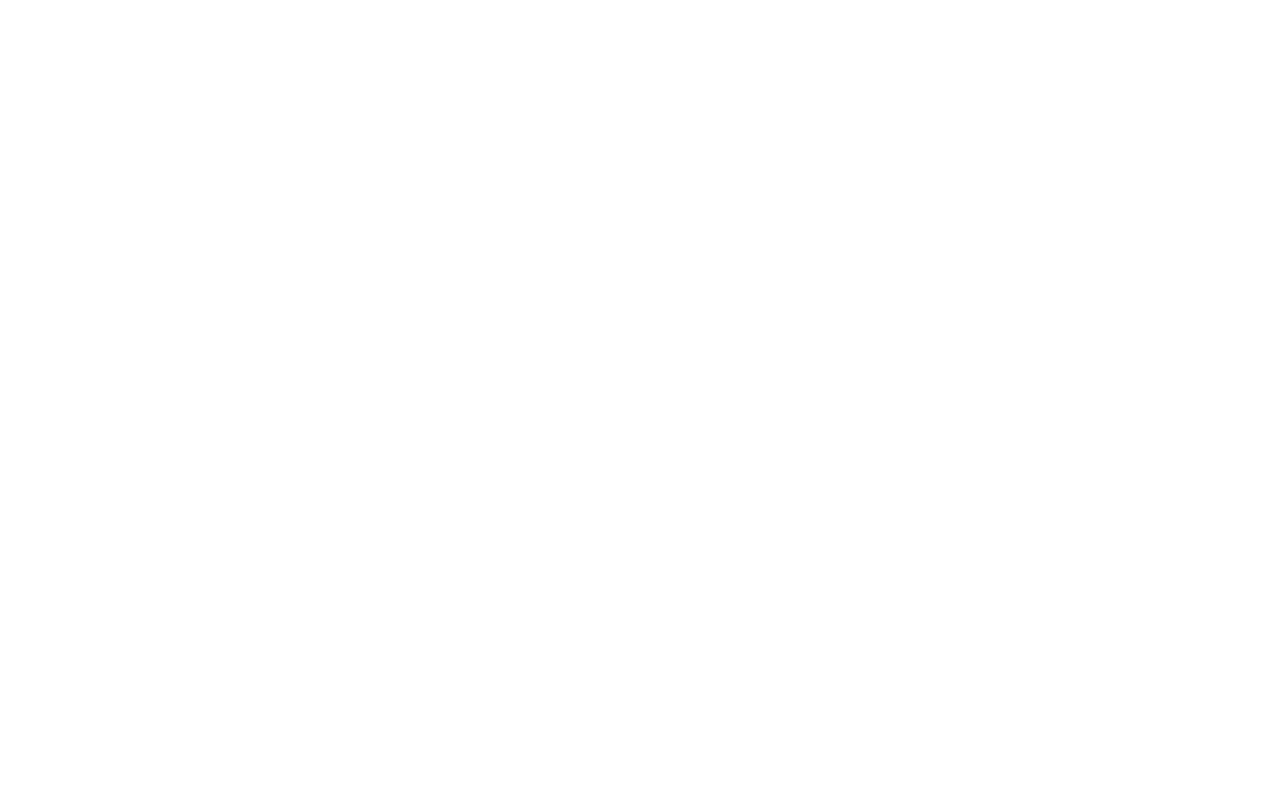
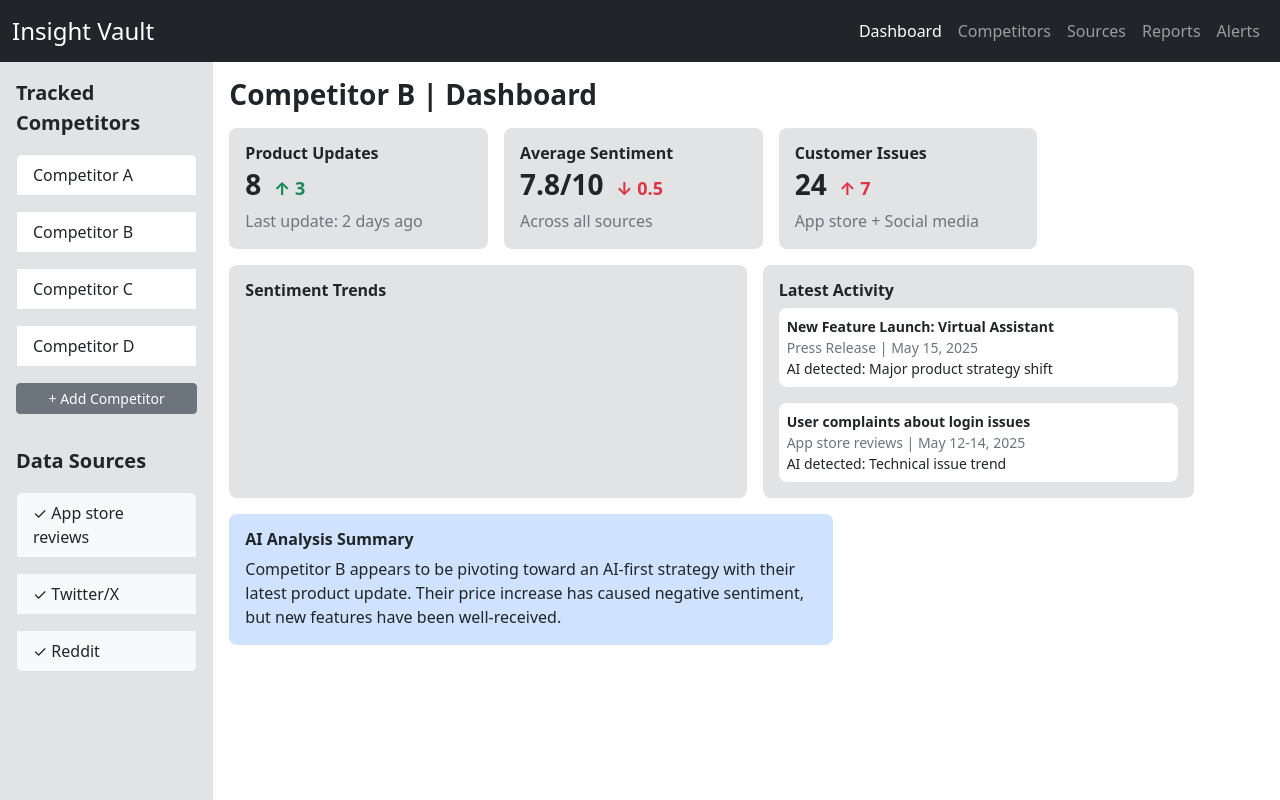
Before and after one commit to edwzeledon/insight-vault, a React (Vite) app in the folder frontend/: page / in a window 1280 px wide. Built offline with nearby package versions, Linux system fonts and the light colour scheme.

Commit message:
feat: add dashboard layout with sidebar and navbar

```diff
--- a/frontend/package.json
+++ b/frontend/package.json
@@ -10,8 +10,10 @@
     "preview": "vite preview"
   },
   "dependencies": {
+    "bootstrap": "^5.3.6",
     "react": "^19.1.0",
-    "react-dom": "^19.1.0"
+    "react-dom": "^19.1.0",
+    "react-router-dom": "^7.6.0"
   },
   "devDependencies": {
     "@eslint/js": "^9.25.0",
--- a/frontend/src/App.jsx
+++ b/frontend/src/App.jsx
@@ -1,10 +1,21 @@
 import { useState } from 'react'
+import { HashRouter, Routes, Route } from 'react-router-dom'
+
 import './App.css'
+import Dashboard from './Dashboard'
 
 export default function App() {
 
   return (
     <>
+      <HashRouter>
+        <Routes>
+          <Route path='/' Component={ Dashboard } />
+          {/* <Route path='/competitors' Component={Navbar} />
+          <Route path='/sources' Component={Navbar} />
+          <Route path='/alerts' Component={Navbar} /> */}
+        </Routes>
+      </HashRouter>
     </>
   )
 }
--- /dev/null
+++ b/frontend/src/Dashboard.jsx
@@ -0,0 +1,117 @@
+import { useState } from "react";
+import Navbar from "./Navbar";
+
+export default function Dashboard() {
+    const [comp, setcomp] = useState([
+        'Competitor A',
+        'Competitor B',
+        'Competitor C',
+        'Competitor D'
+    ])
+    const [sources, setSources] = useState([
+        'App store reviews',
+        'Twitter/X',
+        'Reddit'
+    ])
+
+    function handleCompClick() {
+
+    }
+    return (
+        <div className="d-flex flex-column min-vh-100">
+            <Navbar />
+            <div className="row g-0 d-flex flex-grow-1">
+                <div className="col-2 d-flex flex-column bg-secondary-subtle p-3">
+                    <div className="d-flex flex-column">
+                        <div className="mb-3">
+                            <span className="fw-bold fs-5"> Tracked Competitors </span>
+                            <div className="list-group mb-3">
+                                {
+                                    comp.map(comp => {
+                                        return (
+                                            <button type="button" className="list-group-item list-group-item-action mt-3" onClick={handleCompClick}> {comp} </button>
+                                        )
+                                    })
+                                }
+                                <button className="btn btn-sm btn-secondary mt-3"> + Add Competitor </button>
+                            </div>
+
+                        </div>
+                        <div className="mb-3">
+                            <span className="fw-bold fs-5"> Data Sources</span>
+                            <ul className="list-group ">
+                                {
+                                    sources.map(src => {
+                                        return (
+                                            <li className="list-group-item bg-light mt-3"> &#10003; {src} </li>
+                                        )
+                                    })
+                                }
+                            </ul>
+                        </div>
+                    </div>
+                </div>
+                <div className="col-10 p-3">
+                    <h2 className="fs-3 fw-bold mb-3"> Competitor B | Dashboard </h2>
+                    <div className="mb-3 row g-0 gap-3">
+                        <div className="col-3 rounded-3 bg-secondary-subtle p-3">
+                            <h6 className="fw-bold mb-0"> Product Updates </h6>
+                            <div className="fs-3 fw-bold mb-1">
+                                8
+                                <span className="text-success ms-2" style={{ fontSize: '18px' }}> &uarr; 3 </span>
+                            </div>
+                            <p className="m-0 text-secondary"> Last update: 2 days ago </p>
+                        </div>
+                        <div className="col-3 rounded-3 bg-secondary-subtle p-3">
+                            <h6 className="fw-bold mb-0"> Average Sentiment </h6>
+                            <div className="fs-3 fw-bold mb-1">
+                                7.8/10
+                                <span className="text-danger ms-2" style={{ fontSize: '18px' }}> &darr; 0.5 </span>
+                            </div>
+                            <p className="m-0 text-secondary"> Across all sources</p>
+                        </div>
+                        <div className="col-3 rounded-3 bg-secondary-subtle p-3">
+                            <h6 className="fw-bold mb-0"> Customer Issues </h6>
+                            <div className="fs-3 fw-bold mb-1">
+                                24
+                                <span className="text-danger ms-2" style={{ fontSize: '18px' }}> &uarr; 7 </span>
+                            </div>
+                            <p className="m-0 text-secondary"> App store + Social media </p>
+                        </div>
+                    </div>
+                    <div className="row g-0 gap-3 mb-3">
+                        <div className="col-6 bg-secondary-subtle rounded-3 p-3">
+                            <h6 className="fw-bold"> Sentiment Trends </h6>
+                        </div>
+                        <div className="col-5 bg-secondary-subtle rounded-3 p-3">
+                            <h6 className="fw-bold"> Latest Activity </h6>
+                            <div className="mb-3 rounded-3 p-2 bg-white" style={{fontSize: '14px'}}>
+                                <span className="fw-bold"> New Feature Launch: Virtual Assistant </span>
+                                <div>
+                                    <span className="text-secondary"> Press Release | May 15, 2025 </span>
+                                    <p className="m-0"> AI detected: Major product strategy shift</p>
+                                </div>
+                            </div>
+                            <div className="rounded-3 p-2 bg-white" style={{fontSize: '14px'}}>
+                                <span className="fw-bold"> User complaints about login issues </span>
+                                <div>
+                                    <span className="text-secondary"> App store reviews | May 12-14, 2025 </span>
+                                    <p className="m-0"> AI detected: Technical issue trend</p>
+                                </div>
+                            </div>
+                        </div>
+                    </div>
+                    <div className="row g-0">
+                        <div className="col-7 bg-primary-subtle rounded-3 p-3">
+                            <h6 className="fw-bold"> AI Analysis Summary </h6>
+                            <p className="m-0">
+                                Competitor B appears to be pivoting toward an AI-first strategy with their latest product update.
+                                Their price increase has caused negative sentiment, but new features have been well-received.
+                            </p>
+                        </div>
+                    </div>
+                </div>
+            </div>
+        </div>
+    );
+}
--- /dev/null
+++ b/frontend/src/Navbar.jsx
@@ -0,0 +1,31 @@
+import 'bootstrap/dist/css/bootstrap.min.css';
+import { useState } from 'react';
+import { NavLink, useLocation } from 'react-router-dom'
+
+export default function Navbar() {
+    const location = useLocation()
+    const [navItems, setNavItems] = useState([
+        { to: '/', name: 'Dashboard' },
+        { to: '/competitors', name: 'Competitors' },
+        { to: '/sources', name: 'Sources' },
+        { to: '/reports', name: 'Reports' },
+        { to: '/alerts', name: 'Alerts' }
+    ])
+
+    return (
+        <nav className="navbar navbar-expand bg-dark navbar-dark">
+            <div className="container-fluid">
+                <NavLink className="navbar-brand fs-4" to='/'> Insight Vault </NavLink>
+                <div className="navbar-nav">
+                    {
+                        navItems.map(nav => {
+                            return (
+                                <NavLink key={nav.name} to={nav.to} className='nav-link'> {nav.name}</NavLink>
+                            )
+                        })
+                    }
+                </div>
+            </div>
+        </nav>
+    );
+}
```
Also changed, not shown: 1 other file (tests, documents, lock files or other folders).
